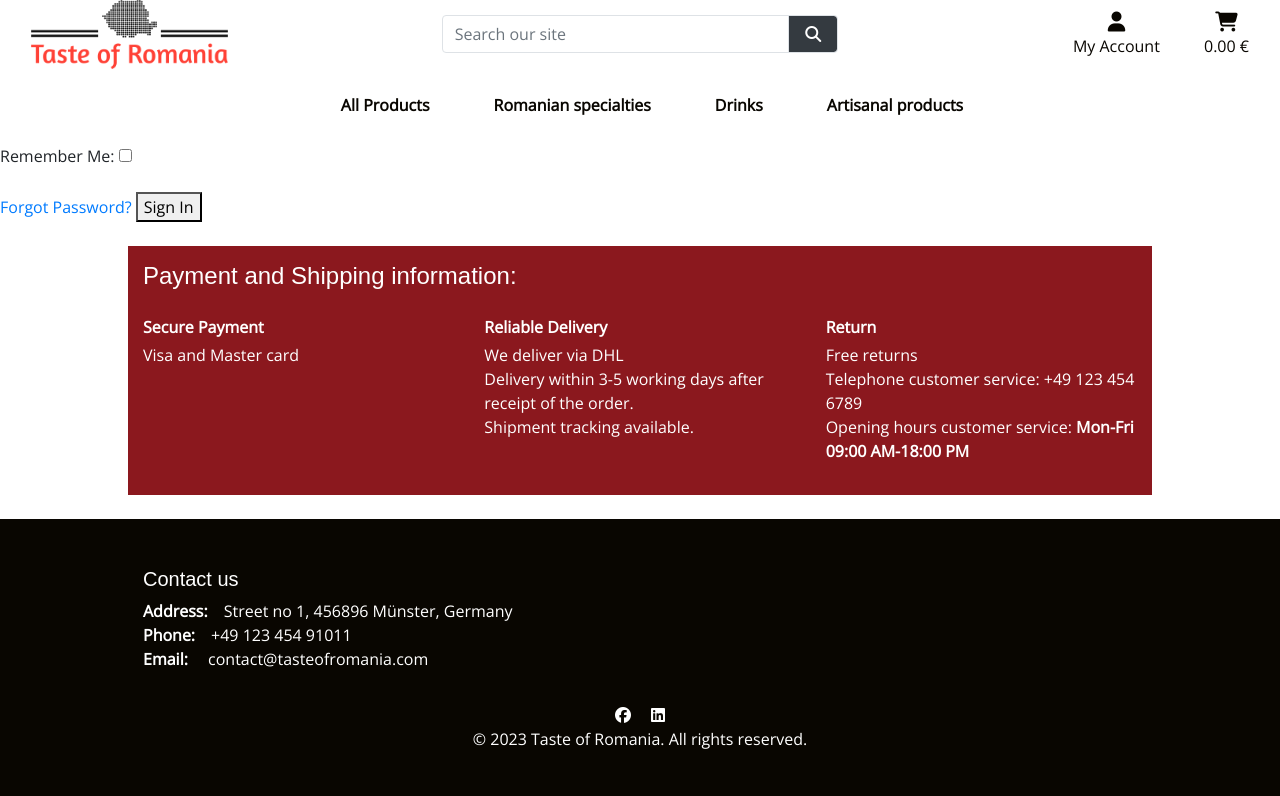
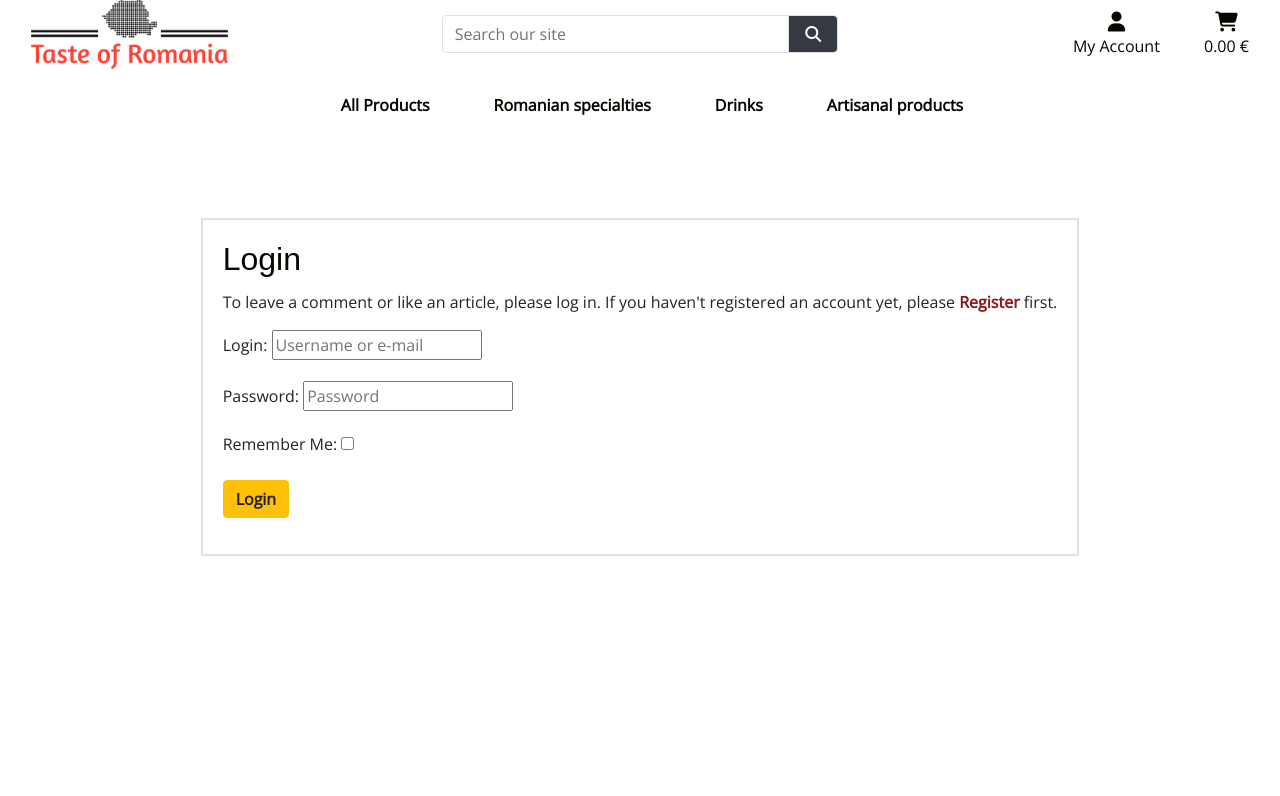
Before and after one commit to AdrianaStoi/Taste-of-Romania, a Django app: page /accounts/login/ in a window 1280 px wide. Shown: the part 54-850 px from the top of the page. Run offline with Django 3.2, Linux system fonts and the light colour scheme; some libraries are stand-ins or nearby versions; some web fonts are replaced.

Commit message:
Add style to register, login, logout and email verification templates

```diff
--- a/static/css/base.css
+++ b/static/css/base.css
@@ -111,6 +111,19 @@
     border: 1px solid #090601;
 }
 
+/* Register, login, logout style */
+.custom-container {
+    display:flex;
+    flex-direction: column;
+    margin-top: 17rem !important;
+    margin-bottom: 15rem;
+}
+
+.text-register-login {
+    color: #8b181e;
+    font-weight: bolder;
+}
+
 /* Slightly larger container on xl screens */
 @media (min-width: 1200px) {
     .container {
--- a/templates/allauth/account/login.html
+++ b/templates/allauth/account/login.html
@@ -1,46 +1,34 @@
-{% extends "account/base.html" %}
+{% extends "base.html" %}
 
 {% load i18n %}
 {% load account socialaccount %}
 
-{% block head_title %}{% trans "Sign In" %}{% endblock %}
+{% block head_title %}{% trans "Sign In" %}{% endblock head_title %}
 
 {% block content %}
 
-<h1>{% trans "Sign In" %}</h1>
-
-{% get_providers as socialaccount_providers %}
-
-{% if socialaccount_providers %}
-<p>{% blocktrans with site.name as site_name %}Please sign in with one
-of your existing third party accounts. Or, <a href="{{ signup_url }}">sign up</a>
-for a {{ site_name }} account and sign in below:{% endblocktrans %}</p>
-
-<div class="socialaccount_ballot">
-
-  <ul class="socialaccount_providers">
-    {% include "socialaccount/snippets/provider_list.html" with process="login" %}
-  </ul>
-
-  <div class="login-or">{% trans 'or' %}</div>
-
+<!--Login page-->
+<div class="container-fluid d-flex justify-content-center align-items-center custom-container">
+    <div class="row border rounded-3">
+        <div class="card-body border rounded-3">
+            <div class="mb-1">
+                <h2 class="card-title">{% trans "Login" %}</h2>
+                <p>{% blocktrans %}To leave a comment or like an article, please log in. If you haven't registered an account yet, please
+                    <a class="text-decoration-none text-register-login" href="{{ signup_url }}">Register</a> first.{% endblocktrans %}
+                </p>
             </div>
-
-{% include "socialaccount/snippets/login_extra.html" %}
-
-{% else %}
-<p>{% blocktrans %}If you have not created an account yet, then please
-<a href="{{ signup_url }}">sign up</a> first.{% endblocktrans %}</p>
-{% endif %}
-
+            <div class="mb-3">
                 <form class="login" method="POST" action="{% url 'account_login' %}">
                     {% csrf_token %}
                     {{ form.as_p }}
                     {% if redirect_field_value %}
-  <input type="hidden" name="{{ redirect_field_name }}" value="{{ redirect_field_value }}" />
+                    <input type="hidden" name="{{ redirect_field_name }}" value="{{ redirect_field_value }}"/>
                     {% endif %}
-  <a class="button secondaryAction" href="{% url 'account_reset_password' %}">{% trans "Forgot Password?" %}</a>
-  <button class="primaryAction" type="submit">{% trans "Sign In" %}</button>
+                    <button class="btn btn-warning btn-login-register font-weight-bold" type="submit">{% trans "Login" %}</button>
                 </form>
+            </div>
+        </div>
+    </div>
+</div>
 
-{% endblock %}
+{% endblock content %}
```
Also changed, not shown: templates/allauth/account/logout.html (+17 -7 lines), templates/allauth/account/signup.html (+17 -6 lines), templates/allauth/account/verification_sent.html (+12 -2 lines). Lines whose indentation alone changed are shown as unchanged.
